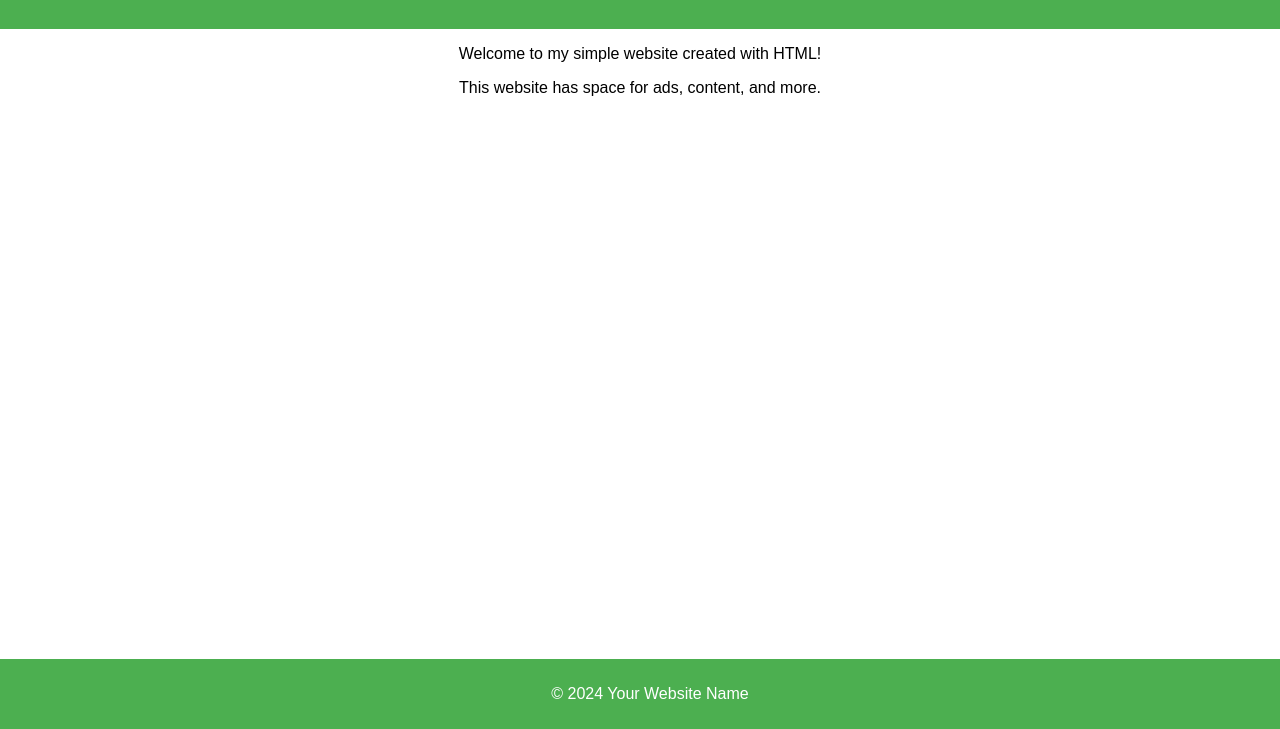
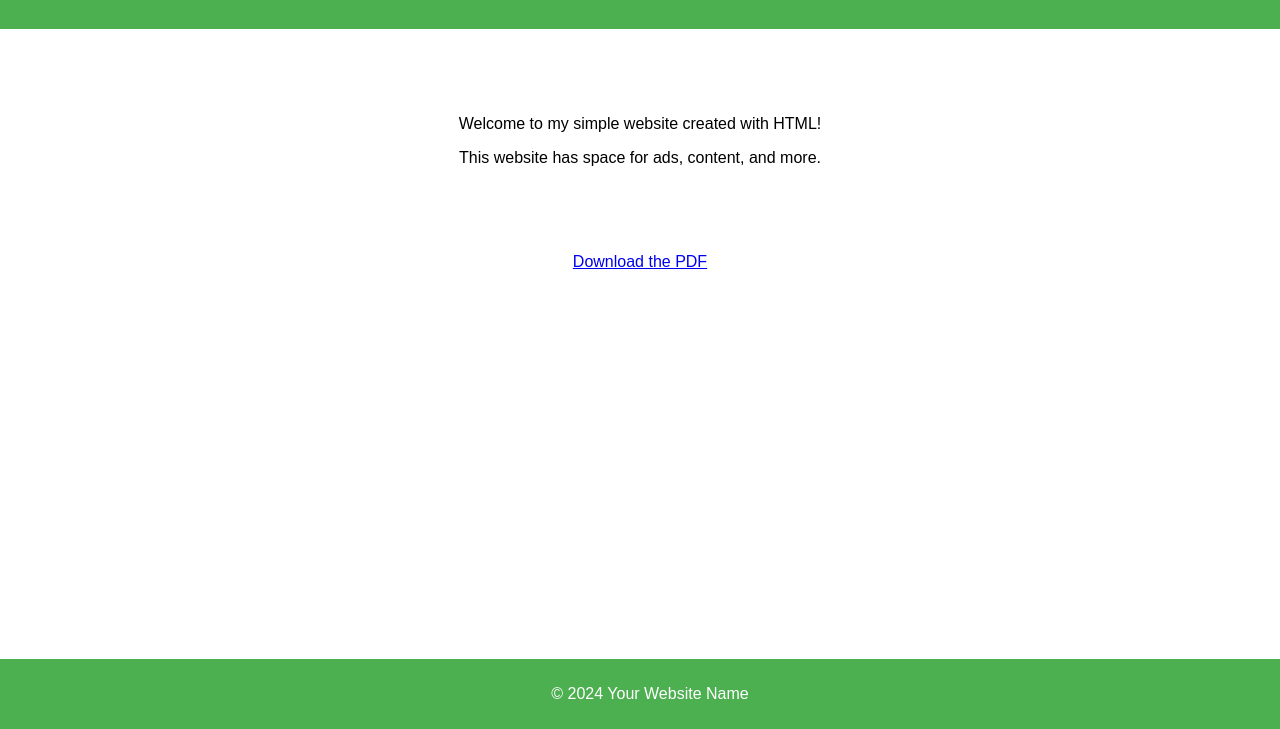
Before and after one commit to Nelson9080/my-simple-website, a plain HTML site: page index.html in a window 1280 px wide. Shown: the part 71-800 px from the top of the page. Drawn offline with Linux system fonts and the light colour scheme.

Commit message:
Update index.html

```diff
--- a/index.html
+++ b/index.html
@@ -17,7 +17,7 @@
             color: white;
             padding: 10px;
         }
-        <a href="https://raw.githubusercontent.com/Nelson9080/my-simple-website.github.io/main/website_code.pdf" download>Download the PDF</a>
+
         .content {
             margin: 20px;
             padding: 50px;
@@ -46,6 +46,7 @@
     <footer>
         <p>© 2024 Your Website Name</p>
     </footer>
+    <a href="https://raw.githubusercontent.com/Nelson9080/my-simple-website.github.io/main/website_code.pdf" download>Download the PDF</a>
 
 </body>
 </html>
```
